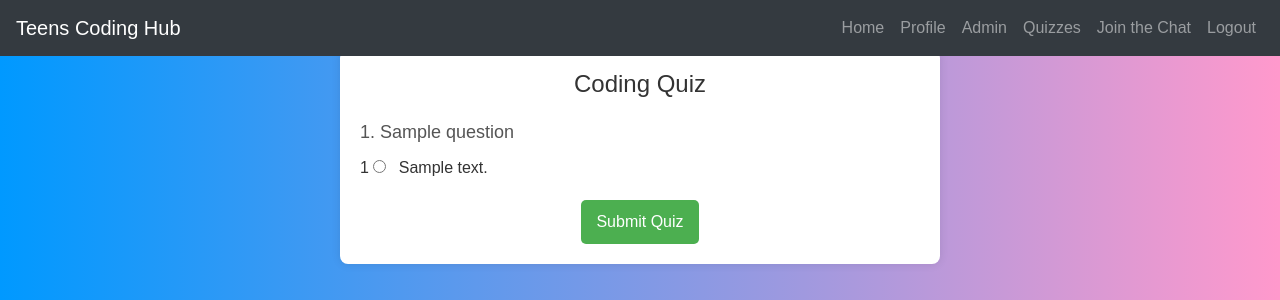
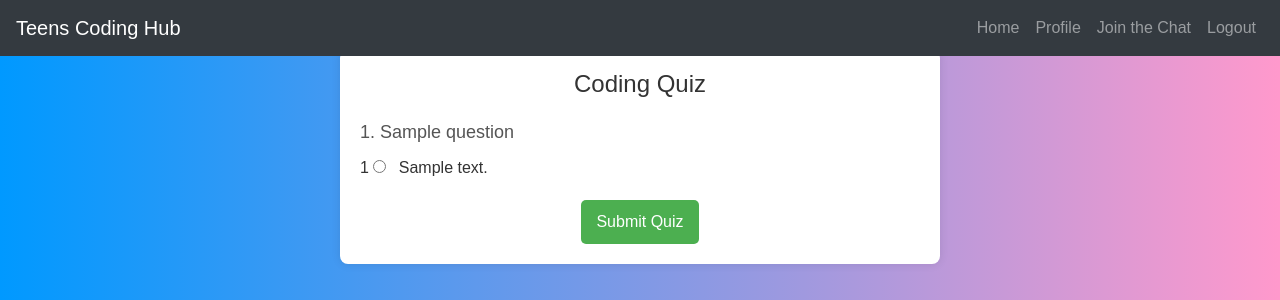
Before and after one commit to Solotole/Webstack-portfolio-project, a Flask app: template web_dynamic/templates/task.html in a window 1280 px wide. Shown: the top 300 px of the page. Run offline with Flask 3, Linux system fonts and the light colour scheme; the template is opened without the code that fills it: most values are stand-ins (such as "Sample title", 1, 10 or a date in 2020); some libraries are stand-ins or nearby versions.

Commit message:
task page

```diff
--- a/web_dynamic/templates/task.html
+++ b/web_dynamic/templates/task.html
@@ -24,12 +24,6 @@
 				</li>
 				<li class="nav-item">
 					<a class="nav-link" href="{{ url_for('profile') }}">Profile</a>
-				</li>
-				<li class="nav-item">
-					<a class="nav-link" href="{{ url_for('admin.admin') }}">Admin</a>
-				</li>
-				<li class="nav-item">
-					<a class="nav-link" href="{{ url_for('task.show_quizzes') }}">Quizzes</a>
 				</li>
 				<li class="nav-item">
 					<a class="nav-link" href="{{ url_for('chat.chat', user_id=session.get('id')) }}">Join the Chat</a>
```
